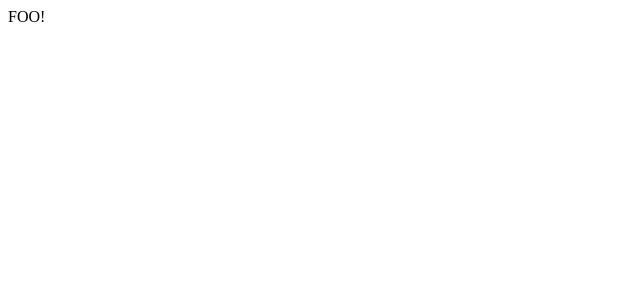
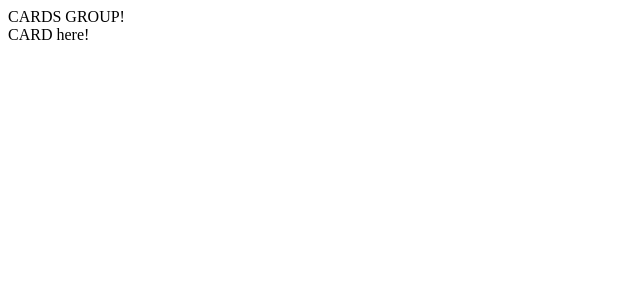
Before and after one commit to maciejk77/article-app, a React (Create React App) app: page / in a window 1280 px wide. Shown: the top 300 px of the page, without its empty margins (0-640 px from the left). Built offline with nearby package versions, Linux system fonts and the light colour scheme.

Commit message:
basis app env, sass transpiler added

```diff
--- a/src/App.js
+++ b/src/App.js
@@ -1,10 +1,11 @@
 import React, { Component } from 'react';
+import CardsGroup from './components/cards_group';
 
 class App extends Component {
   render() {
     return (
       <div>
-        FOO!
+        <CardsGroup />
       </div>
     );
   }
--- /dev/null
+++ b/src/components/card.js
@@ -0,0 +1,7 @@
+import React from 'react';
+
+const Card = (props) => {
+  return <div>CARD here!</div>
+}
+
+export default Card;
--- /dev/null
+++ b/src/components/cards_group.js
@@ -0,0 +1,13 @@
+import React from 'react';
+import Card from './card';
+
+const CardsGroup = (props) => {
+  return (
+    <div>
+      <div>CARDS GROUP!</div>
+      <Card />
+    </div>
+  )
+}
+
+export default CardsGroup;
```
Also changed, not shown: package.json (+8 -2 lines), 1 other file (tests, documents, lock files or other folders).
